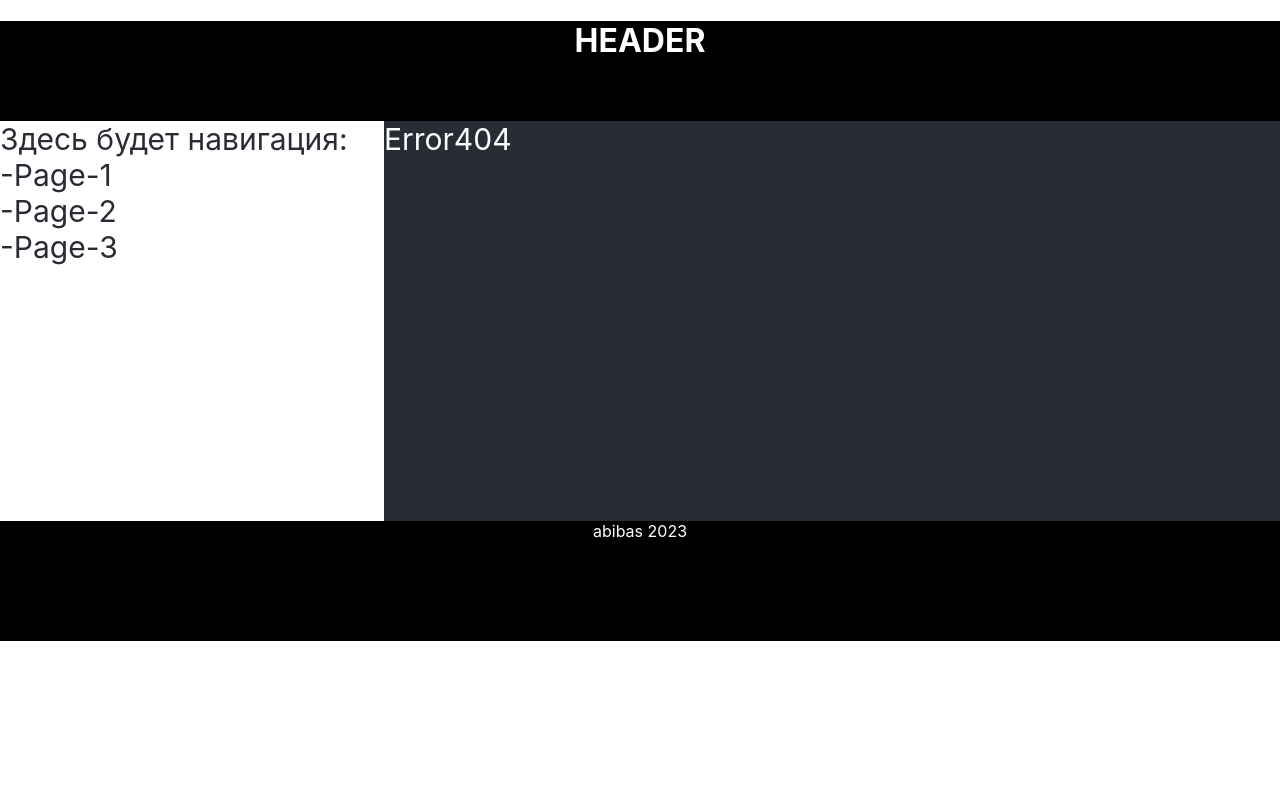
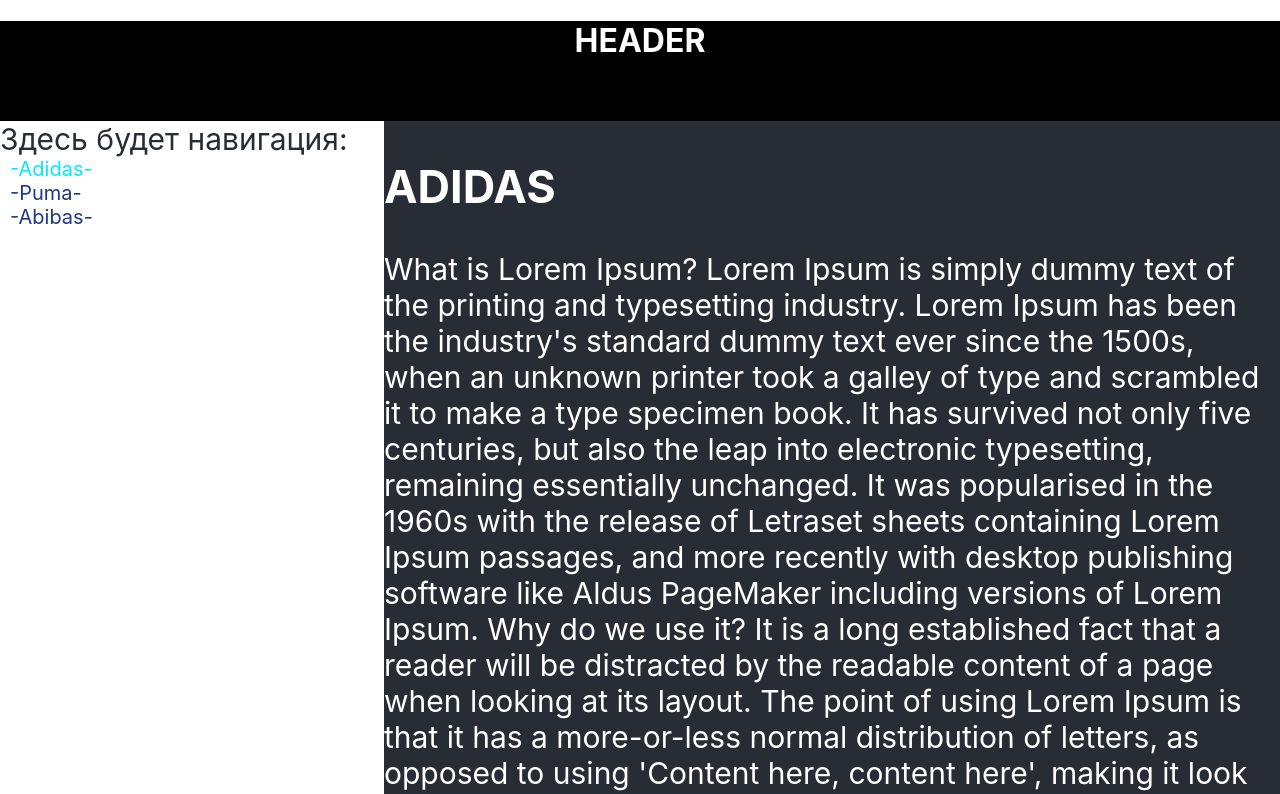
Before and after one commit to AndreiSheleg/microtasks-react-router-dom, a React (Create React App) app: page /adidas in a window 1280 px wide. Before the commit this address led to /error404. Shown: the top 794 px of the page. Built offline with nearby package versions, Linux system fonts and the light colour scheme.

Commit message:
refactor name of Components, import images

```diff
--- a/package.json
+++ b/package.json
@@ -15,6 +15,7 @@
     "react-dom": "^18.2.0",
     "react-router-dom": "6.20.0",
     "react-scripts": "5.0.1",
+    "styled-components": "^6.1.8",
     "typescript": "^4.4.2",
     "web-vitals": "^2.1.0"
   },
--- a/src/App.tsx
+++ b/src/App.tsx
@@ -1,12 +1,19 @@
 import React, {useState} from 'react';
 import styles from "./components/Site.module.css";
-import {PageOne} from "./components/pages/PageOne";
-import {PageTwo} from "./components/pages/PageTwo";
-import {PageThree} from "./components/pages/PageThree";
+import {Adidas} from "./components/pages/Adidas";
+import {Puma} from "./components/pages/Puma";
+import {Abibas} from "./components/pages/Abibas";
 import {Navigate, NavLink, Route, Routes} from 'react-router-dom';
 import {Error404} from "./components/pages/Error404";
+import styled from "styled-components";
+import {S} from './components/pages/_styles'
 
-
+const PATH = {
+    PAGE1: '/adidas',
+    PAGE2: '/puma',
+    PAGE3: '/abibas',
+    ERROR404: '/error404',
+} as const
 function App() {
     return (
         <div>
@@ -14,20 +21,20 @@
             <div className={styles.body}>
                 <div className={styles.nav}>
                     Здесь будет навигация:
-                    <div><NavLink to={'/page-1'} className={({isActive}) => isActive ? styles.active : styles.navLink } >-Page-1</NavLink></div>
-                    <div><NavLink to={'/page-2'} className={({isActive}) => isActive ? styles.active : styles.navLink }>-Page-2</NavLink></div>
-                    <div><NavLink to={'/page-3'} className={({isActive}) => isActive ? styles.active : styles.navLink }>-Page-3</NavLink></div>
+                    <S.NavWrapper><NavLink to={PATH.PAGE1}>-Adidas-</NavLink></S.NavWrapper>
+                    <S.NavWrapper><NavLink to={PATH.PAGE2}>-Puma-</NavLink></S.NavWrapper>
+                    <S.NavWrapper><NavLink to={PATH.PAGE3}>-Abibas-</NavLink></S.NavWrapper>
                 </div>
                 <div className={styles.content}>
                     <Routes>
-                        <Route path="/" element={<Navigate to={'/page-1'}/>}/>
+                        <Route path="/" element={<Navigate to={'/adidas'}/>}/>
 
-                        <Route path="/page-1" element={<PageOne/>}/>
-                        <Route path="/page-2" element={<PageTwo/>}/>
-                        <Route path="/page-3" element={<PageThree/>}/>
-                        <Route path="/error404" element={<Error404/>}/>
+                        <Route path={PATH.PAGE1} element={<Adidas/>}/>
+                        <Route path={PATH.PAGE2} element={<Puma/>}/>
+                        <Route path={PATH.PAGE3} element={<Abibas/>}/>
+                        <Route path={PATH.ERROR404} element={<Error404/>}/>
 
-                        <Route path="/*" element={<Navigate to={'/error404'} />}/>
+                        <Route path="/*" element={<Navigate to={PATH.ERROR404} />}/>
 
                     </Routes>
 
@@ -38,5 +45,4 @@
     );
 }
 
-
 export default App;
--- a/src/components/pages/PageThree.tsx
+++ b/src/components/pages/Abibas.tsx
@@ -1,6 +1,6 @@
 import React from 'react';
 
-export const PageThree = () => {
+export const Abibas = () => {
     return (
         <div>
             <h2> ABIBAS</h2>
--- a/src/components/pages/PageOne.tsx
+++ b/src/components/pages/Adidas.tsx
@@ -1,6 +1,36 @@
 import React from 'react';
+import adidasModel1 from '../../assets/AdiFOM_TRXN_Shoes_Black_IG7453_01_standard.webp'
+import adidasModel2 from '../../assets/Superstar_XLG_Shoes_Black_IG9777_01_standard.webp'
+import adidasModel3 from '../../assets/PostMove_Mid_Cloudfoam_Super_Lifestyle_Basketball_Mid_Classic_Shoes_Black_GY7163_01_standard.webp'
 
-export const PageOne = () => {
+export type AdidasItem= {
+    model: string;
+    collection: string;
+    price: string;
+    picture: string;
+}
+export const adidasArr:AdidasItem[] = [
+    {
+        model: 'ADIDAS ADIFOM TRXN',
+        collection: 'new collection1',
+        price: '100200$',
+        picture: adidasModel1,
+
+    },
+    {
+        model: 'ADIDAS ADIFOM SUPER',
+        collection: 'new collection22',
+        price: '200300$',
+        picture: adidasModel2
+    },
+    {
+        model: 'ADIDAS SUPER SUPERSKI',
+        collection: 'new collection333',
+        price: '300400$',
+        picture: adidasModel3
+    }
+]
+export const Adidas = () => {
     return (
         <div>
            <h2> ADIDAS</h2>
--- a/src/components/pages/Error404.tsx
+++ b/src/components/pages/Error404.tsx
@@ -3,7 +3,7 @@
 export const Error404 = () => {
     return (
         <div>
-            Error404
+            Warning! Error404...
         </div>
     );
 };
--- a/src/components/pages/PageTwo.tsx
+++ b/src/components/pages/Puma.tsx
@@ -1,6 +1,6 @@
 import React from 'react';
 
-export const PageTwo = () => {
+export const Puma = () => {
     return (
         <div>
             <h2>PUMA</h2>
--- /dev/null
+++ b/src/components/pages/_styles.ts
@@ -0,0 +1,23 @@
+import styled from "styled-components";
+
+const NavWrapper = styled.div`
+  margin-left: 10px;
+  font-size: 20px;
+
+  & > a {
+    text-decoration: none;
+    color: #1e3786;
+  }
+
+  & > a.active {
+    text-decoration: none;
+    color: #03eaff;
+  }
+
+  & > a:hover {
+    color: steelblue; /*Цвет ссылки при наведении*/
+  }
+`
+export const S = {
+    NavWrapper
+}
```
Also changed, not shown: 1 other file (tests, documents, lock files or other folders).
